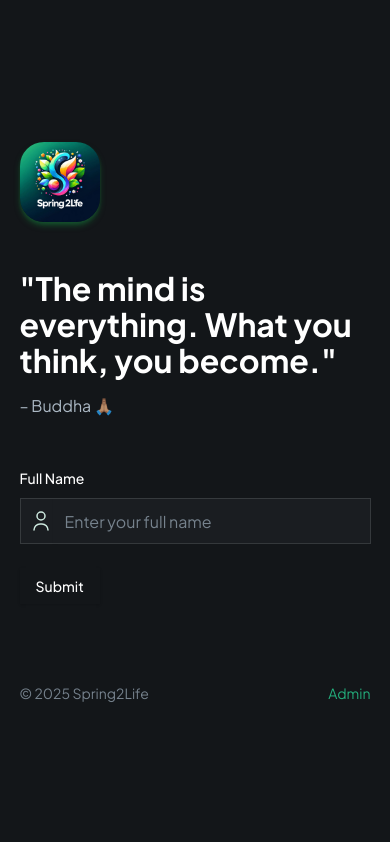
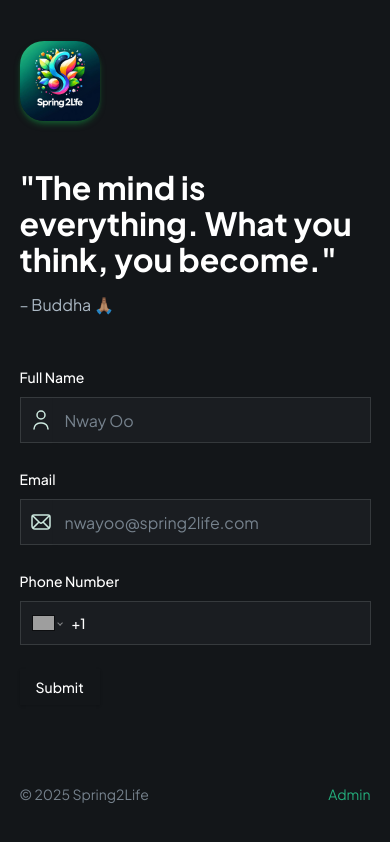
Before and after one commit to min-hinthar/spring2life, a Next.js app: page / in a window 390 px wide. Built offline with nearby package versions, Linux system fonts and the light colour scheme; grey boxes are pictures that could not be loaded.

Commit message:
homepage custom form filed for email and phone number implemented, npm i react-phone-number-input

```diff
--- a/components/CustomFormField.tsx
+++ b/components/CustomFormField.tsx
@@ -12,6 +12,8 @@
 import { Control } from "react-hook-form"
 import { FormFieldType } from "./forms/PatientForm"
 import Image from "next/image"
+import 'react-phone-number-input/style.css'
+import PhoneInput from 'react-phone-number-input'
 
 interface CustomProps {
     control : Control<any>,
@@ -55,6 +57,20 @@
                     </FormControl>
                 </div>
             )
+        case FormFieldType.PHONE_INPUT:
+            return(
+                <FormControl>
+                    <PhoneInput
+                        defaultCountry="US"
+                        placeholder={placeholder}
+                        international
+                        withCountryCallingCode
+                        value={field.value as E164Number | undefined}
+                        onChange={field.onChange}
+                        className="input-phone"
+                    />
+                </FormControl>
+            )
         default:
             break;
     }
--- a/components/forms/PatientForm.tsx
+++ b/components/forms/PatientForm.tsx
@@ -50,15 +50,33 @@
             – Buddha 🙏🏽
           </p>
         </section>
-
+{/* FULL NAME */}
         <CustomFormField
           fieldType={FormFieldType.INPUT}
           control={form.control}
           name="name"
           label="Full Name"
-          placeholder="Enter your full name"
+          placeholder="Nway Oo"
           iconSrc="/assets/icons/user.svg"
           iconAlt="user"
+        />
+{/* EMAIL */}
+        <CustomFormField
+          fieldType={FormFieldType.INPUT}
+          control={form.control}
+          name="email"
+          label="Email"
+          placeholder="nwayoo@spring2life.com"
+          iconSrc="/assets/icons/email.svg"
+          iconAlt="email"
+        />
+{/* PHONE */}
+        <CustomFormField
+          fieldType={FormFieldType.PHONE_INPUT}
+          control={form.control}
+          name="phone"
+          label="Phone Number"
+          placeholder="(323)509-123"
         />
 
         <Button type="submit">Submit</Button>
--- a/package.json
+++ b/package.json
@@ -21,6 +21,7 @@
     "react": "^19.0.0",
     "react-dom": "^19.0.0",
     "react-hook-form": "^7.55.0",
+    "react-phone-number-input": "^3.4.12",
     "tailwind-merge": "^3.1.0",
     "tailwindcss-animate": "^1.0.7",
     "zod": "^3.24.2"
```
Also changed, not shown: 1 other file (tests, documents, lock files or other folders).
